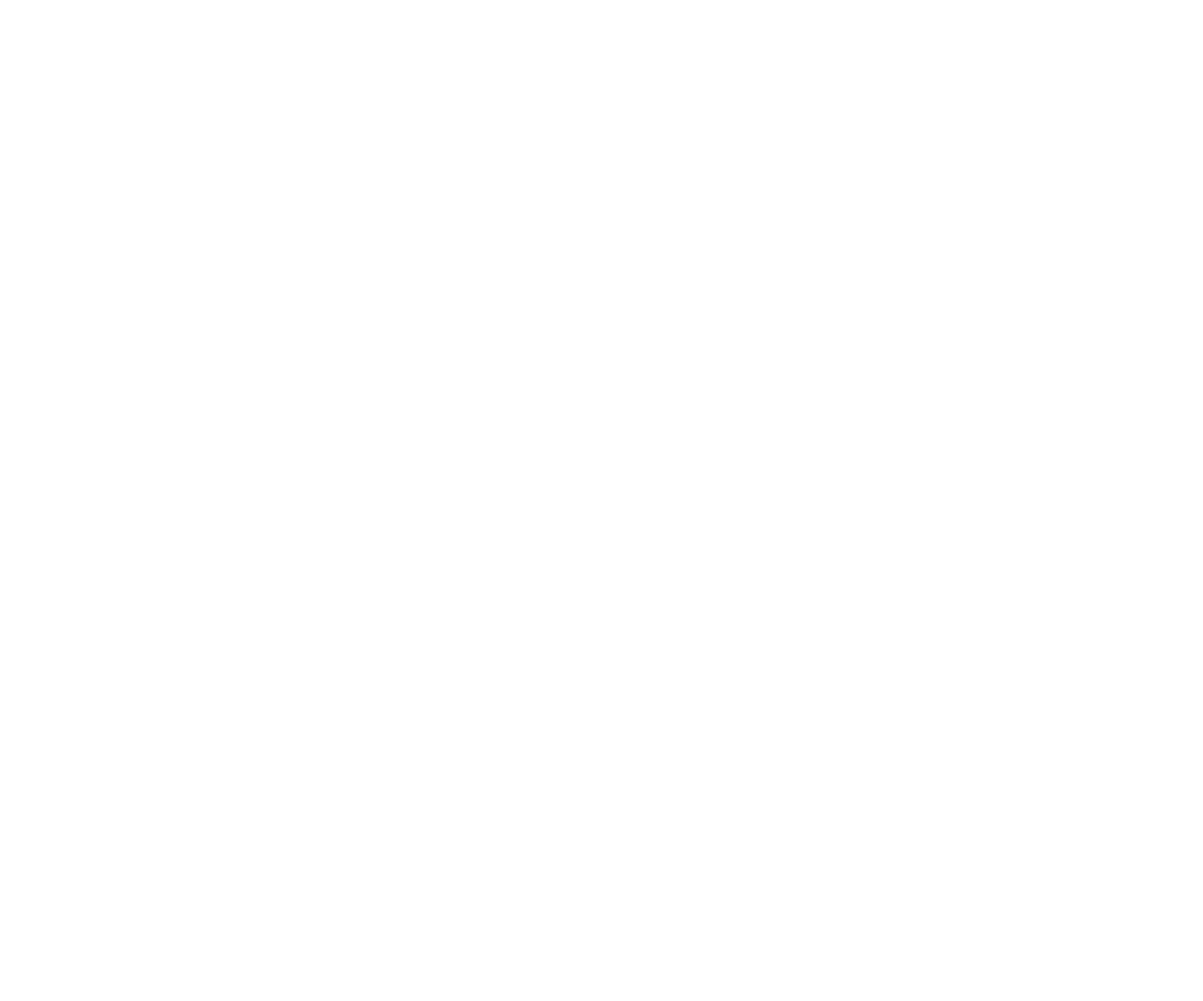
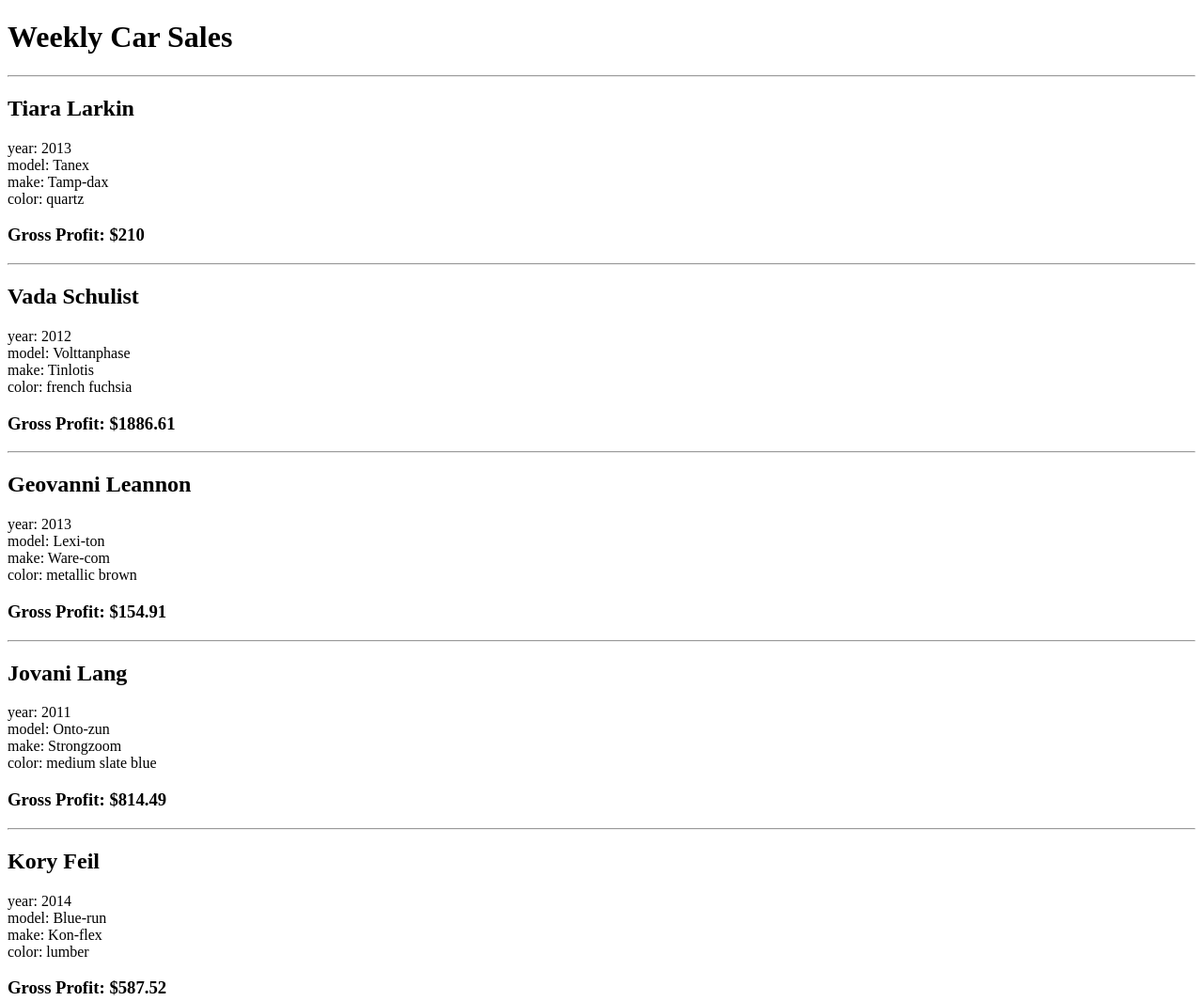
Before and after one commit to myankura/car-sales, a plain HTML site: page src/index.html in a window 1280 px wide. Shown: the whole page at 94% size. Before the commit the page ends 800 px from the top, so only its background shows below. Drawn offline with Linux system fonts and the light colour scheme.

Commit message:
MVP of car-sales app.

```diff
--- a/src/index.html
+++ b/src/index.html
@@ -5,12 +5,13 @@
     <meta name="viewport" content="width=device-width, initial-scale=1.0">
     <meta http-equiv="X-UA-Compatible" content="ie=edge">
     <link rel="stylesheet" href="./styles/main.css">
-    <title>Application Title</title>
+    <title>Car Sales</title>
   </head>
   <body>
 
-    <div id="display-container"></div>
+    <div id="car-container"></div>
 
+    <script src="./scripts/sales.js"></script>
     <script src="./scripts/main.js"></script>
   </body>
   </html>
--- a/src/scripts/main.js
+++ b/src/scripts/main.js
@@ -0,0 +1,24 @@
+// Randall has come back with a new job for you. Each week, he wants to see a report of how many cars each salesperson sells for that week. Here's his requirements to display for each sale.
+
+// 1. Display the first and last name of the sales agent.
+// 2. Display all keys and values for the car sold.
+// 3. Display the gross profit made on the sale.
+console.log("main.js");
+
+const firstSale = salesByWeek[0]
+const carContainer = document.querySelector("#car-container");
+carContainer.innerHTML += "<h1>Weekly Car Sales</h1>"
+
+salesByWeek.forEach(sale => {
+    //declare variables for each object value required for exercise
+    let firstName = sale.sales_agent.first_name
+    let lastName = sale.sales_agent.last_name
+    let profit = sale.gross_profit
+
+    carContainer.innerHTML += "<hr/>"
+    carContainer.innerHTML += `<h2>${firstName} ${lastName}</h2>`
+    for (const entry of Object.entries(sale.vehicle)) {
+        carContainer.innerHTML += `<div>${entry[0]}: ${entry[1]}</div>`
+    }
+    carContainer.innerHTML += `<h3>Gross Profit: $${profit}</h3>`
+})
--- /dev/null
+++ b/src/scripts/sales.js
@@ -0,0 +1,108 @@
+console.log("sales.js");
+const salesByWeek = [
+    {
+        "vehicle": {
+            "year": 2013,
+            "model": "Tanex",
+            "make": "Tamp-dax",
+            "color": "quartz"
+        },
+        "sales_id": "782a23fd-8b83-4497-b9a1-41fd9b15648e",
+        "sales_agent": {
+            "mobile": "1-584-162-7444",
+            "last_name": "Larkin",
+            "first_name": "Tiara",
+            "email": "ready@gmail.com"
+        },
+        "purchase_date": "2017-06-07",
+        "gross_profit": 210,
+        "credit": {
+            "credit_provider": "United Services Automobile Assoc.",
+            "account": "491697193540559"
+        }
+    },
+    {
+        "vehicle": {
+            "year": 2012,
+            "model": "Volttanphase",
+            "make": "Tinlotis",
+            "color": "french fuchsia"
+        },
+        "sales_id": "c6775819-5d17-40db-94f4-00425db590ee",
+        "sales_agent": {
+            "mobile": "1-573-820-3780",
+            "last_name": "Schulist",
+            "first_name": "Vada",
+            "email": "davin@outlook.com"
+        },
+        "purchase_date": "2017-08-06",
+        "gross_profit": 1886.61,
+        "credit": {
+            "credit_provider": "TD Group US Holding",
+            "account": "494781657570"
+        }
+    },
+    {
+        "vehicle": {
+            "year": 2013,
+            "model": "Lexi-ton",
+            "make": "Ware-com",
+            "color": "metallic brown"
+        },
+        "sales_id": "d10631e7-24ca-414b-ac0f-34b286a30f14",
+        "sales_agent": {
+            "mobile": "1-356-831-5782",
+            "last_name": "Leannon",
+            "first_name": "Geovanni",
+            "email": "need@hotmail.com"
+        },
+        "purchase_date": "2017-12-27",
+        "gross_profit": 154.91,
+        "credit": {
+            "credit_provider": "State Street Corporation",
+            "account": "546417363501851"
+        }
+    },
+    {
+        "vehicle": {
+            "year": 2011,
+            "model": "Onto-zun",
+            "make": "Strongzoom",
+            "color": "medium slate blue"
+        },
+        "sales_id": "586bf9d9-67c2-46c7-a6d1-de8484f6c474",
+        "sales_agent": {
+            "mobile": "774.020.0247",
+            "last_name": "Lang",
+            "first_name": "Jovani",
+            "email": "spell55@yahoo.com"
+        },
+        "purchase_date": "2017-03-05",
+        "gross_profit": 814.49,
+        "credit": {
+            "credit_provider": "M&T Bank Corporation",
+            "account": "34730046974022"
+        }
+    },
+    {
+        "vehicle": {
+            "year": 2014,
+            "model": "Blue-run",
+            "make": "Kon-flex",
+            "color": "lumber"
+        },
+        "sales_id": "a5358cb3-6d47-4adb-a232-d5c5d91e25ec",
+        "sales_agent": {
+            "mobile": "886.374.3898",
+            "last_name": "Feil",
+            "first_name": "Kory",
+            "email": "ducimus@outlook.com"
+        },
+        "purchase_date": "2017-02-08",
+        "gross_profit": 587.52,
+        "credit": {
+            "credit_provider": "Atlantic Bank",
+            "account": "601149379893233"
+        }
+    }
+]
```
